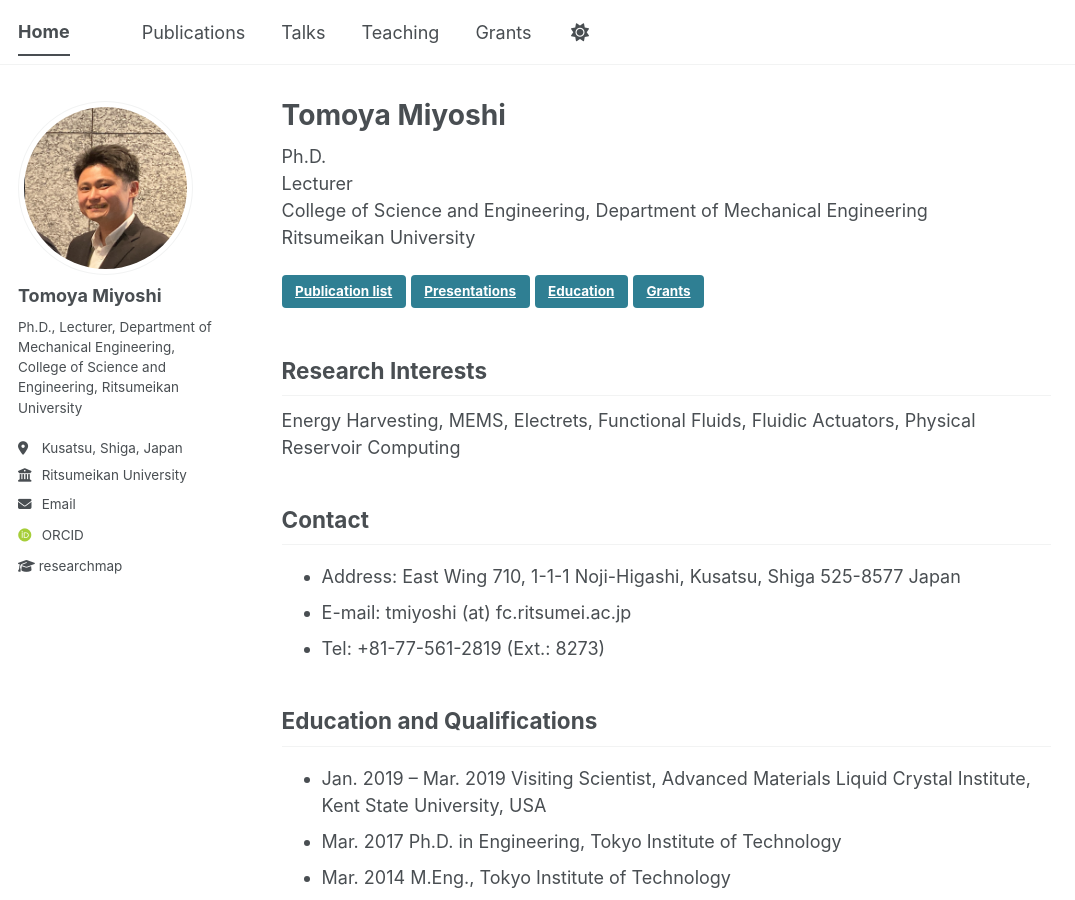
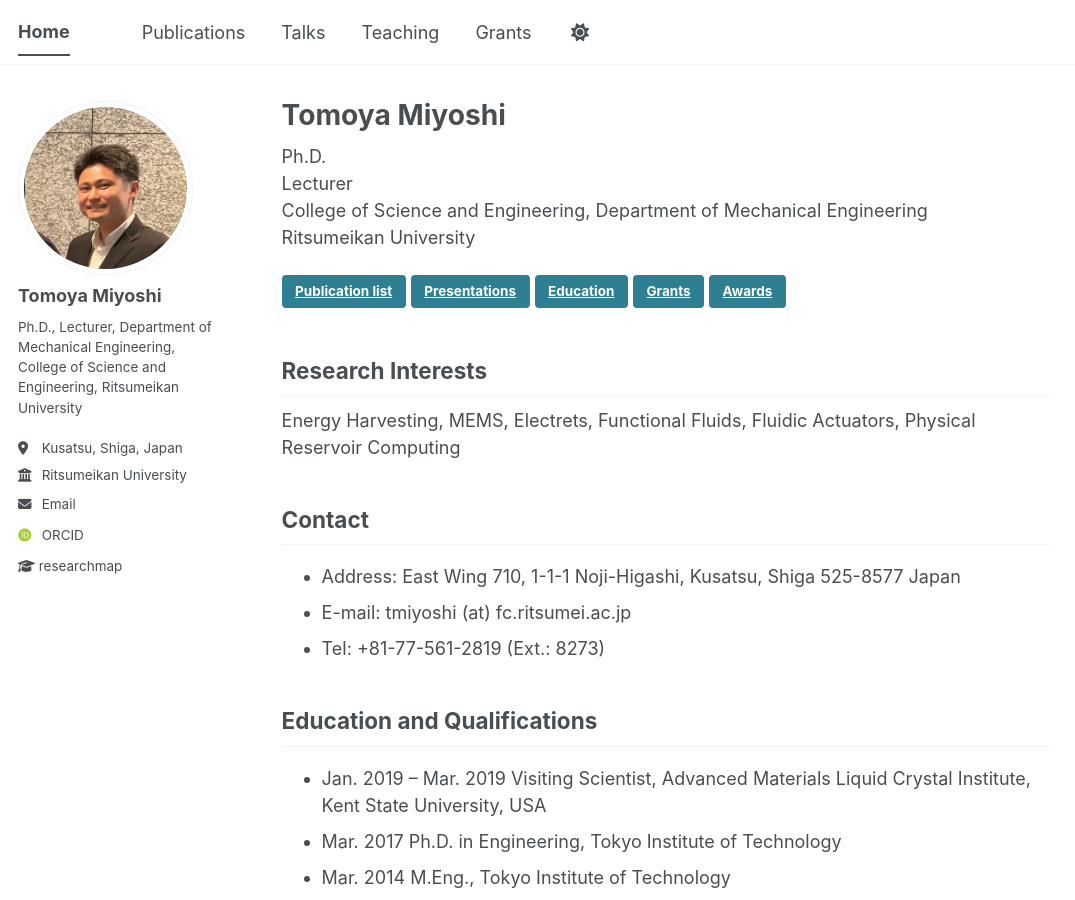
Before and after one commit to 1-miyoshi/1-miyoshi-e.github.io, a Jekyll site: the page built from index.md, in a window 1280 px wide and 900 px high. Shown: the whole window, without its empty margins (0-1075 px from the left). Built offline with Jekyll 4.4.1, drawn with Linux system fonts in a browser that asks for light colours; some web fonts are replaced; a script bundle is joined from its source files by our own code; library files that are not in the unit come from our copies.

Commit message:
Update index.md

```diff
--- a/index.md
+++ b/index.md
@@ -15,6 +15,7 @@ Ritsumeikan University
 [Presentations]({{ site.baseurl }}/talks/){: .btn .btn--info}
 [Education]({{ site.baseurl }}/teaching/){: .btn .btn--info}
 [Grants]({{ site.baseurl }}/grants/){: .btn .btn--info}
+[Awards]({{ site.baseurl }}/awards/){: .btn .btn--info}
 
 ## Research Interests
 Energy Harvesting, MEMS, Electrets, Functional Fluids, Fluidic Actuators, Physical Reservoir Computing
```
